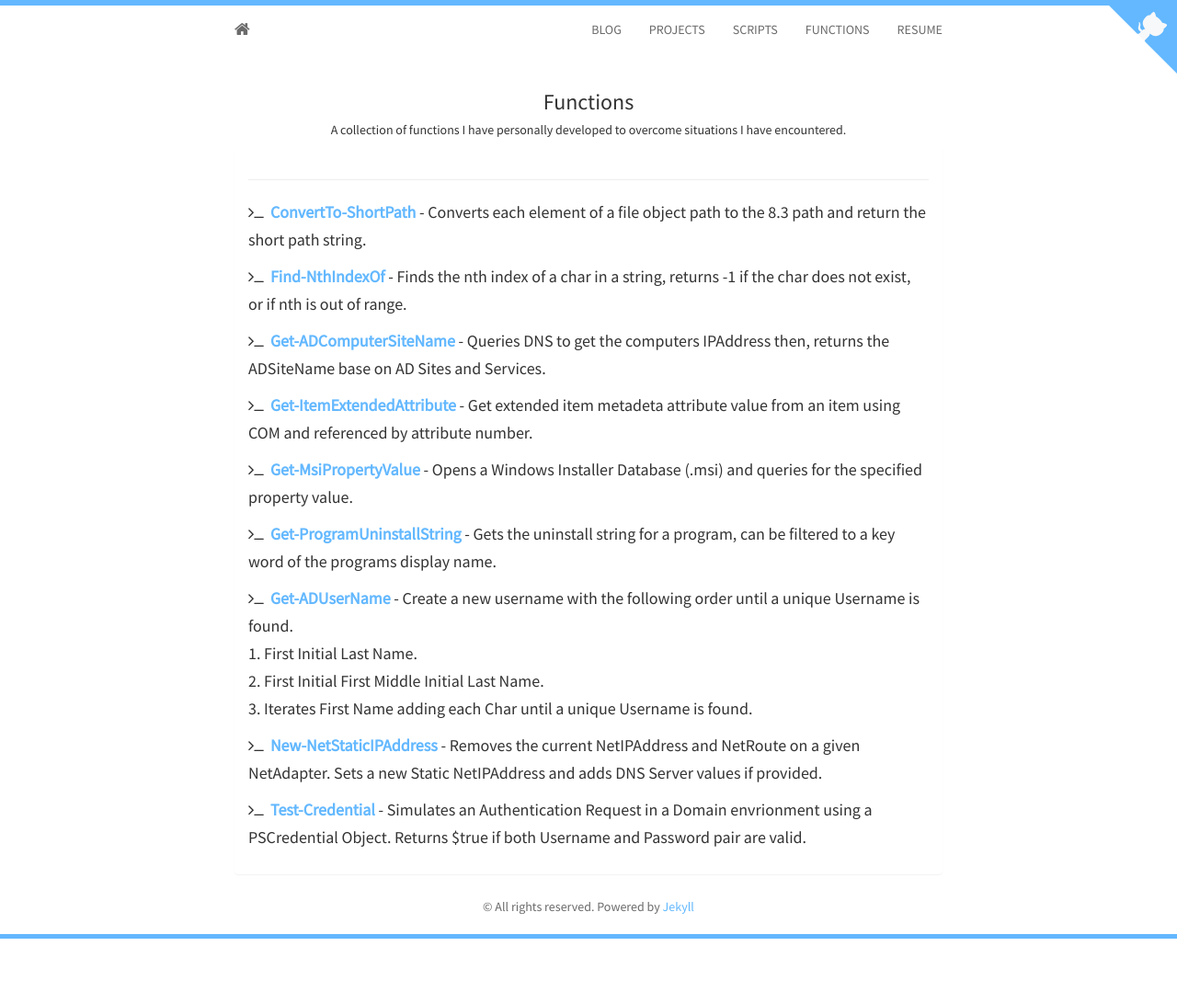
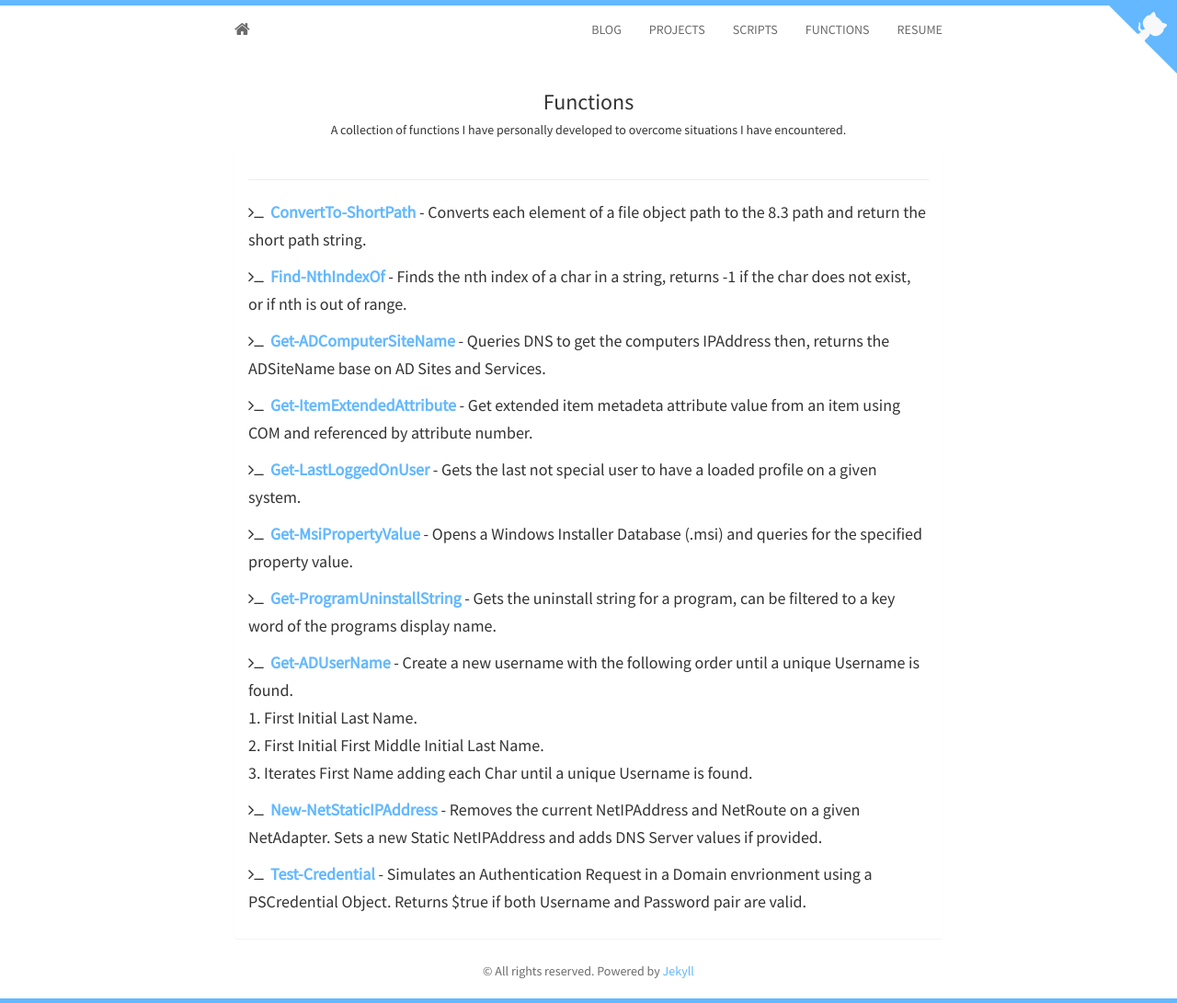
Before and after one commit to dotps1/dotps1.github.io, a Jekyll site: the page built from functions.html, in a window 1280 px wide. Shown: the whole page at 92% size. Built offline with Jekyll 4.4.1, drawn with Linux system fonts in a browser that asks for light colours; nearby versions of some CDN libraries; before the commit the page ends 1021 px from its top, so only the background shows below that.

Commit message:
Added function link and updated gems

```diff
--- a/_includes/functions.html
+++ b/_includes/functions.html
@@ -20,6 +20,10 @@
                 <h5>
                     <i class="fa fa-terminal"></i>&nbsp;&nbsp;<strong><a href="https://www.powershellgallery.com/packages/Get-ItemExtendedAttribute">Get-ItemExtendedAttribute</a></strong>
                     - Get extended item metadeta attribute value from an item using COM and referenced by attribute number.
+                </h5>
+                <h5>
+                    <i class="fa fa-terminal"></i>&nbsp;&nbsp;<strong><a href="https://www.powershellgallery.com/packages/Get-LastLoggedOnUser">Get-LastLoggedOnUser</a></strong>
+                    - Gets the last not special user to have a loaded profile on a given system.
                 </h5>
                 <h5>
                     <i class="fa fa-terminal"></i>&nbsp;&nbsp;<strong><a href="https://www.powershellgallery.com/packages/Get-MsiPropertyValue">Get-MsiPropertyValue</a></strong>
```
